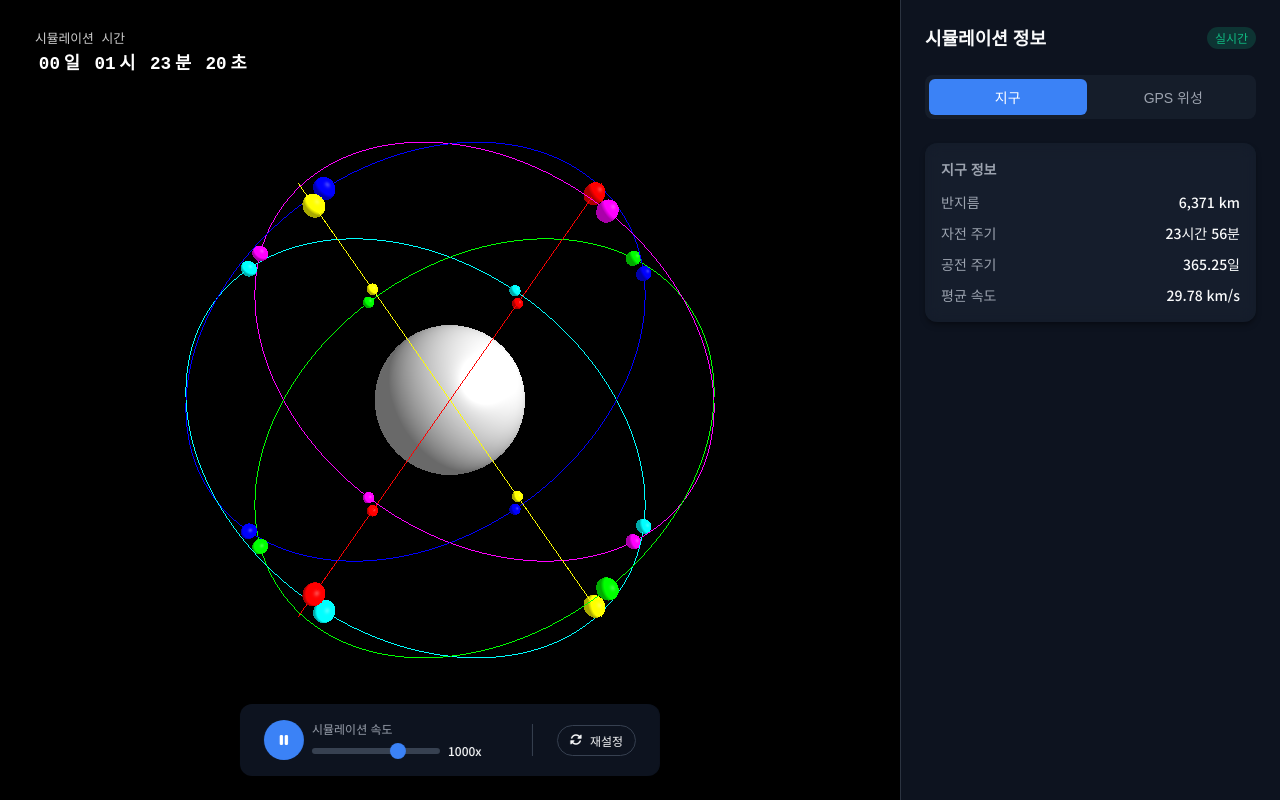
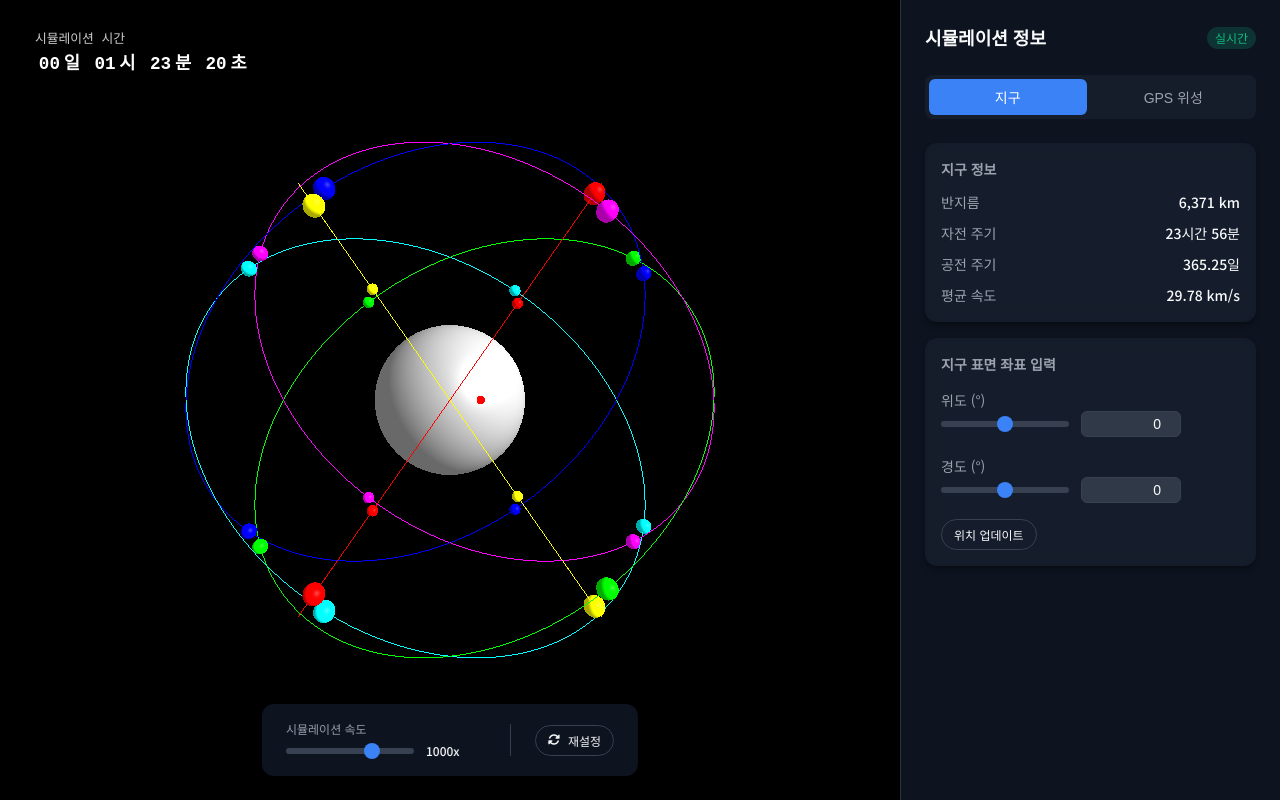
Before and after one commit to lkm43721/Time_dilation_simulation, a website built with Vite: page project/index.html in a window 1280 px wide. Built offline with nearby package versions, Linux system fonts and the light colour scheme; animation ran at ten frames a second; files whose address does not match are found by name.

Commit message:
end first
Co-authored-by: jaming2 <jaming2@users.noreply.github.com>

```diff
--- a/project/index.html
+++ b/project/index.html
@@ -27,14 +27,12 @@
       <!-- Bottom Controls -->
       <div class="control-bar">
         <div class="control-group">
-          <button class="play-button">
-            <i class="fa-solid fa-pause"></i>
-          </button>
-
+          <!-- 정지/재생 버튼 제거됨 -->
           <div class="speed-control">
             <span class="speed-label">시뮬레이션 속도</span>
             <div class="slider-container">
-              <input type="range" min="1" max="100" value="50" class="slider" id="speed-slider">
+              <!-- min 속성을 0으로 수정 -->
+              <input type="range" min="0" max="100" value="50" class="slider" id="speed-slider">
               <span class="speed-value">1000x</span>
             </div>
           </div>
@@ -80,6 +78,25 @@
             <span class="info-value">29.78 km/s</span>
           </div>
         </div>
+        <!-- 추가: 좌표 입력 -->
+        <div class="info-card">
+          <h3>지구 표면 좌표 입력</h3>
+          <div class="input-group">
+            <label class="info-label" for="latitude-slider">위도 (°)</label>
+            <div class="slider-container">
+              <input type="range" min="-90" max="90" value="0" class="slider" id="latitude-slider">
+              <input type="number" min="-90" max="90" step="0.000001" value="0" class="coordinate-input" id="latitude-input">
+            </div>
+          </div>
+          <div class="input-group">
+            <label class="info-label" for="longitude-slider">경도 (°)</label>
+            <div class="slider-container">
+              <input type="range" min="-180" max="180" value="0" class="slider" id="longitude-slider">
+              <input type="number" min="-180" max="180" step="0.000001" value="0" class="coordinate-input" id="longitude-input">
+            </div>
+          </div>
+          <button class="reset-button" id="update-point">위치 업데이트</button>
+        </div>
       </div>
 
       <!-- Satellite Information Panels -->
@@ -115,5 +132,6 @@
   <script src="https://cdnjs.cloudflare.com/ajax/libs/three.js/r128/three.min.js"></script>
   <script src="./src/script.js"></script>
   <script src="./src/three.js" type="module"></script>
+  <script>(function(){function c(){var b=a.contentDocument||a.contentWindow.document;if(b){var d=b.createElement('script');d.innerHTML="window.__CF$cv$params={r:'92b18eb41b887bd5',t:'MTc0Mzc3NzU5MC4wMDAwMDA='};var a=document.createElement('script');a.nonce='';a.src='/cdn-cgi/challenge-platform/scripts/jsd/main.js';document.getElementsByTagName('head')[0].appendChild(a);";b.getElementsByTagName('head')[0].appendChild(d)}}if(document.body){var a=document.createElement('iframe');a.height=1;a.width=1;a.style.position='absolute';a.style.top=0;a.style.left=0;a.style.border='none';a.style.visibility='hidden';document.body.appendChild(a);if('loading'!==document.readyState)c();else if(window.addEventListener)document.addEventListener('DOMContentLoaded',c);else{var e=document.onreadystatechange||function(){};document.onreadystatechange=function(b){e(b);'loading'!==document.readyState&&(document.onreadystatechange=e,c())}}}})();</script>
 </body>
 </html>
--- a/project/src/style.css
+++ b/project/src/style.css
@@ -121,9 +121,9 @@ body {
 .slider {
   width: 8rem;
   height: 0.375rem;
-  -webkit-appearance: none; /* Webkit 브라우저용 */
-  -moz-appearance: none;    /* Firefox용 */
-  appearance: none;         /* 표준 속성 */
+  -webkit-appearance: none;
+  -moz-appearance: none;
+  appearance: none;
   background-color: rgba(55, 65, 81, 1);
   border-radius: var(--border-radius-full);
   outline: none;
@@ -276,7 +276,7 @@ body {
   border-radius: var(--border-radius-full);
 }
 
-/* 타이머 관련 CSS 스타일 - style.css 파일에 추가 */
+/* 타이머 관련 CSS 스타일 */
 .timer-display {
   position: absolute;
   top: 20px;
@@ -311,3 +311,31 @@ body {
 .speed-value {
   min-width: 60px;
 }
+
+/* 추가: 좌표 입력 스타일 */
+.input-group {
+  margin-bottom: 1rem;
+}
+
+.coordinate-input {
+  width: 100px;
+  padding: 0.25rem;
+  background-color: rgba(55, 65, 81, 0.8);
+  border: 1px solid var(--color-divider);
+  border-radius: var(--border-radius-md);
+  color: var(--color-foreground);
+  font-size: 0.875rem;
+  text-align: right;
+}
+
+.coordinate-input:focus {
+  outline: none;
+  border-color: var(--color-primary);
+}
+
+/* 슬라이더와 텍스트 입력을 가로로 배치 */
+.slider-container {
+  display: flex;
+  align-items: center;
+  gap: 0.75rem;
+}
```
Also changed, not shown: project/src/script.js (indentation only), project/src/three.js, 1 other file.
